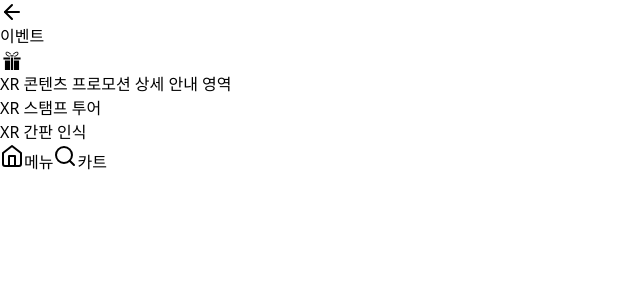
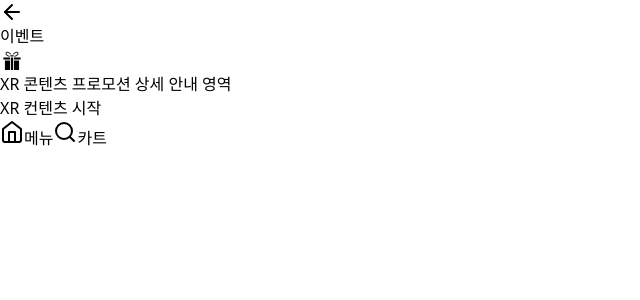
Before and after one commit to nudge411/hddfWeb, a React (Vite) app: page / in a window 1280 px wide. Shown: the top 300 px of the page, without its empty margins (0-640 px from the left). Built offline with nearby package versions, Linux system fonts and the light colour scheme.

Commit message:
fix: one_button

```diff
--- a/src/Component.jsx
+++ b/src/Component.jsx
@@ -8,18 +8,6 @@ import { GiPresent } from "react-icons/gi";
 
 
 export default function Component() {
-
-    const handleClickBack = () => {
-        console.log('뒤로가기')
-    }
-
-    const handleClickGift = () => {
-        console.log('선물상자')
-    }
-
-    const handleClickXRStampTour = () => {
-        window.AndroidBridge.showARViewContents()
-    }
 
     const handleClickXRScan = () => {
         window.AndroidBridge.showARViewContents()
@@ -39,8 +27,7 @@ export default function Component() {
                         XR 콘텐츠 프로모션 상세 안내 영역
                     </div>
                     <div className="flex items-center gap-2 justify-around">
-                        <div className={'border-2 w-full h-32 flex justify-center items-center rounded-2xl'} onClick={handleClickXRStampTour}>XR 스탬프 투어</div>
-                        <div className={'border-2 w-full h-32 flex justify-center items-center rounded-2xl'} onClick={handleClickXRScan}>XR 간판 인식</div>
+                        <div className={'border-2 w-full h-32 flex justify-center items-center rounded-2xl'} onClick={handleClickXRScan}>XR 컨텐츠 시작</div>
                     </div>
                 </div>
             </main>
```
